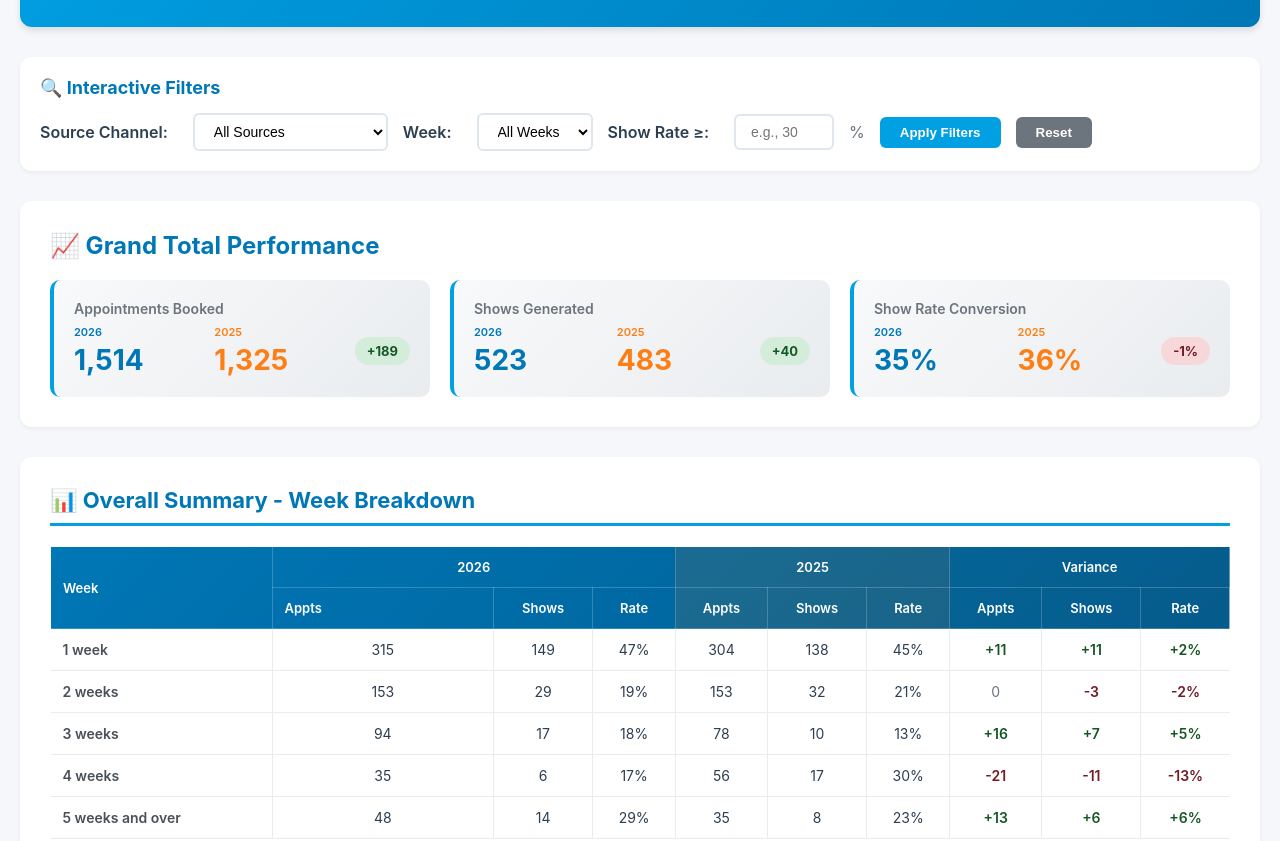
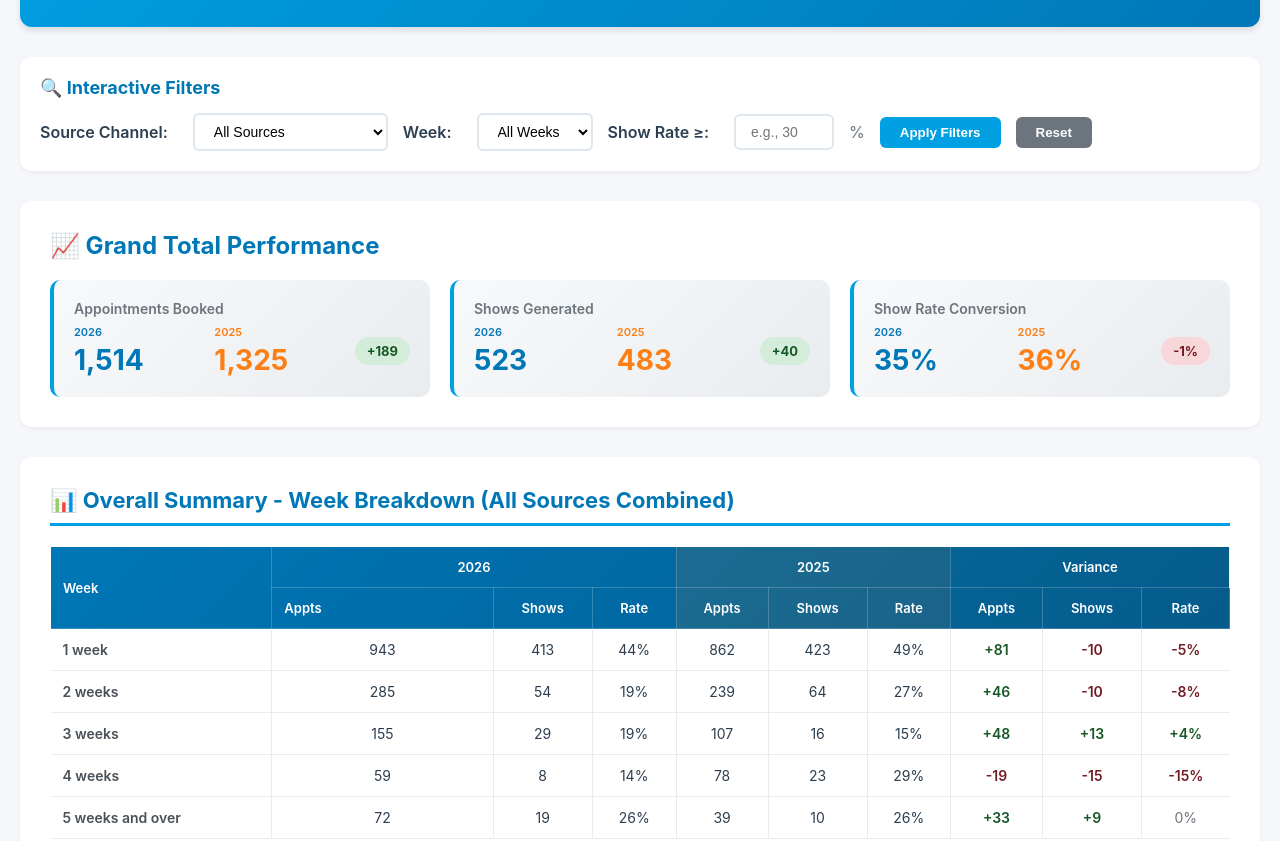
Before and after one commit to Harrylaud1987/haven-yoy-dashboard-last-4-week, a plain HTML site: page index.html in a window 1280 px wide. Shown: the part 122-963 px from the top of the page. Drawn offline with Linux system fonts and the light colour scheme.

Commit message:
Update index.html

```diff
--- a/index.html
+++ b/index.html
@@ -436,7 +436,7 @@
 
     <!-- OVERALL SUMMARY TABLE -->
     <div class="data-section">
-        <h2>📊 Overall Summary - Week Breakdown</h2>
+        <h2>📊 Overall Summary - Week Breakdown (All Sources Combined)</h2>
         <table class="data-table" id="overallTable">
             <thead>
                 <tr>
@@ -460,63 +460,63 @@
             <tbody>
                 <tr>
                     <td>1 week</td>
-                    <td>315</td>
-                    <td>149</td>
-                    <td>47%</td>
-                    <td>304</td>
-                    <td>138</td>
-                    <td>45%</td>
-                    <td class="variance-cell-positive">+11</td>
-                    <td class="variance-cell-positive">+11</td>
-                    <td class="variance-cell-positive">+2%</td>
+                    <td>943</td>
+                    <td>413</td>
+                    <td>44%</td>
+                    <td>862</td>
+                    <td>423</td>
+                    <td>49%</td>
+                    <td class="variance-cell-positive">+81</td>
+                    <td class="variance-cell-negative">-10</td>
+                    <td class="variance-cell-negative">-5%</td>
                 </tr>
                 <tr>
                     <td>2 weeks</td>
-                    <td>153</td>
-                    <td>29</td>
+                    <td>285</td>
+                    <td>54</td>
                     <td>19%</td>
-                    <td>153</td>
-                    <td>32</td>
-                    <td>21%</td>
-                    <td class="variance-cell-neutral">0</td>
-                    <td class="variance-cell-negative">-3</td>
-                    <td class="variance-cell-negative">-2%</td>
+                    <td>239</td>
+                    <td>64</td>
+                    <td>27%</td>
+                    <td class="variance-cell-positive">+46</td>
+                    <td class="variance-cell-negative">-10</td>
+                    <td class="variance-cell-negative">-8%</td>
                 </tr>
                 <tr>
                     <td>3 weeks</td>
-                    <td>94</td>
-                    <td>17</td>
-                    <td>18%</td>
-                    <td>78</td>
-                    <td>10</td>
-                    <td>13%</td>
-                    <td class="variance-cell-positive">+16</td>
-                    <td class="variance-cell-positive">+7</td>
-                    <td class="variance-cell-positive">+5%</td>
+                    <td>155</td>
+                    <td>29</td>
+                    <td>19%</td>
+                    <td>107</td>
+                    <td>16</td>
+                    <td>15%</td>
+                    <td class="variance-cell-positive">+48</td>
+                    <td class="variance-cell-positive">+13</td>
+                    <td class="variance-cell-positive">+4%</td>
                 </tr>
                 <tr>
                     <td>4 weeks</td>
-                    <td>35</td>
-                    <td>6</td>
-                    <td>17%</td>
-                    <td>56</td>
-                    <td>17</td>
-                    <td>30%</td>
-                    <td class="variance-cell-negative">-21</td>
-                    <td class="variance-cell-negative">-11</td>
-                    <td class="variance-cell-negative">-13%</td>
+                    <td>59</td>
+                    <td>8</td>
+                    <td>14%</td>
+                    <td>78</td>
+                    <td>23</td>
+                    <td>29%</td>
+                    <td class="variance-cell-negative">-19</td>
+                    <td class="variance-cell-negative">-15</td>
+                    <td class="variance-cell-negative">-15%</td>
                 </tr>
                 <tr>
                     <td>5 weeks and over</td>
-                    <td>48</td>
-                    <td>14</td>
-                    <td>29%</td>
-                    <td>35</td>
-                    <td>8</td>
-                    <td>23%</td>
-                    <td class="variance-cell-positive">+13</td>
-                    <td class="variance-cell-positive">+6</td>
-                    <td class="variance-cell-positive">+6%</td>
+                    <td>72</td>
+                    <td>19</td>
+                    <td>26%</td>
+                    <td>39</td>
+                    <td>10</td>
+                    <td>26%</td>
+                    <td class="variance-cell-positive">+33</td>
+                    <td class="variance-cell-positive">+9</td>
+                    <td class="variance-cell-neutral">0%</td>
                 </tr>
             </tbody>
         </table>
@@ -928,51 +928,51 @@
                 <tbody>
                     <tr>
                         <td><strong>Total</strong></td>
-                        <td>8</td>
-                        <td>3</td>
-                        <td>67%</td>
+                        <td>83</td>
+                        <td>6</td>
+                        <td>7%</td>
                         <td>14</td>
                         <td>5</td>
                         <td>36%</td>
-                        <td class="variance-cell-negative">-6</td>
-                        <td class="variance-cell-negative">-2</td>
-                        <td class="variance-cell-positive">+31%</td>
+                        <td class="variance-cell-positive">+69</td>
+                        <td class="variance-cell-positive">+1</td>
+                        <td class="variance-cell-negative">-29%</td>
                     </tr>
                     <tr class="week-row" data-week="1 week" data-rate-2026="10">
                         <td>1 week</td>
+                        <td>30</td>
                         <td>3</td>
-                        <td>0</td>
                         <td>10%</td>
                         <td>10</td>
                         <td>3</td>
                         <td>30%</td>
-                        <td class="variance-cell-negative">-7</td>
-                        <td class="variance-cell-negative">-3</td>
+                        <td class="variance-cell-positive">+20</td>
+                        <td class="variance-cell-neutral">0</td>
                         <td class="variance-cell-negative">-20%</td>
                     </tr>
                     <tr class="week-row" data-week="2 weeks" data-rate-2026="6">
                         <td>2 weeks</td>
-                        <td>3</td>
+                        <td>32</td>
                         <td>2</td>
                         <td>6%</td>
                         <td>2</td>
                         <td>1</td>
                         <td>50%</td>
-                        <td class="variance-cell-positive">+1</td>
+                        <td class="variance-cell-positive">+30</td>
                         <td class="variance-cell-positive">+1</td>
                         <td class="variance-cell-negative">-44%</td>
                     </tr>
-                    <tr class="week-row" data-week="3 weeks" data-rate-2026="17">
+                    <tr class="week-row" data-week="3 weeks" data-rate-2026="7">
                         <td>3 weeks</td>
-                        <td>1</td>
-                        <td>4</td>
-                        <td>17%</td>
+                        <td>14</td>
+                        <td>1</td>
+                        <td>7%</td>
                         <td>2</td>
                         <td>1</td>
                         <td>50%</td>
-                        <td class="variance-cell-negative">-1</td>
-                        <td class="variance-cell-positive">+3</td>
-                        <td class="variance-cell-negative">-33%</td>
+                        <td class="variance-cell-positive">+12</td>
+                        <td class="variance-cell-neutral">0</td>
+                        <td class="variance-cell-negative">-43%</td>
                     </tr>
                     <tr class="week-row" data-week="4 weeks" data-rate-2026="0">
                         <td>4 weeks</td>
@@ -1457,7 +1457,7 @@
     </div>
 
     <div class="footer">
-        <p>Haven YoY Show Data Dashboard | Generated from Excel source data | All numbers verified against source spreadsheet [1]</p>
+        <p>Haven YoY Show Data Dashboard | Generated from Excel source data | All numbers verified against source spreadsheet</p>
     </div>
 
     <script>
```
